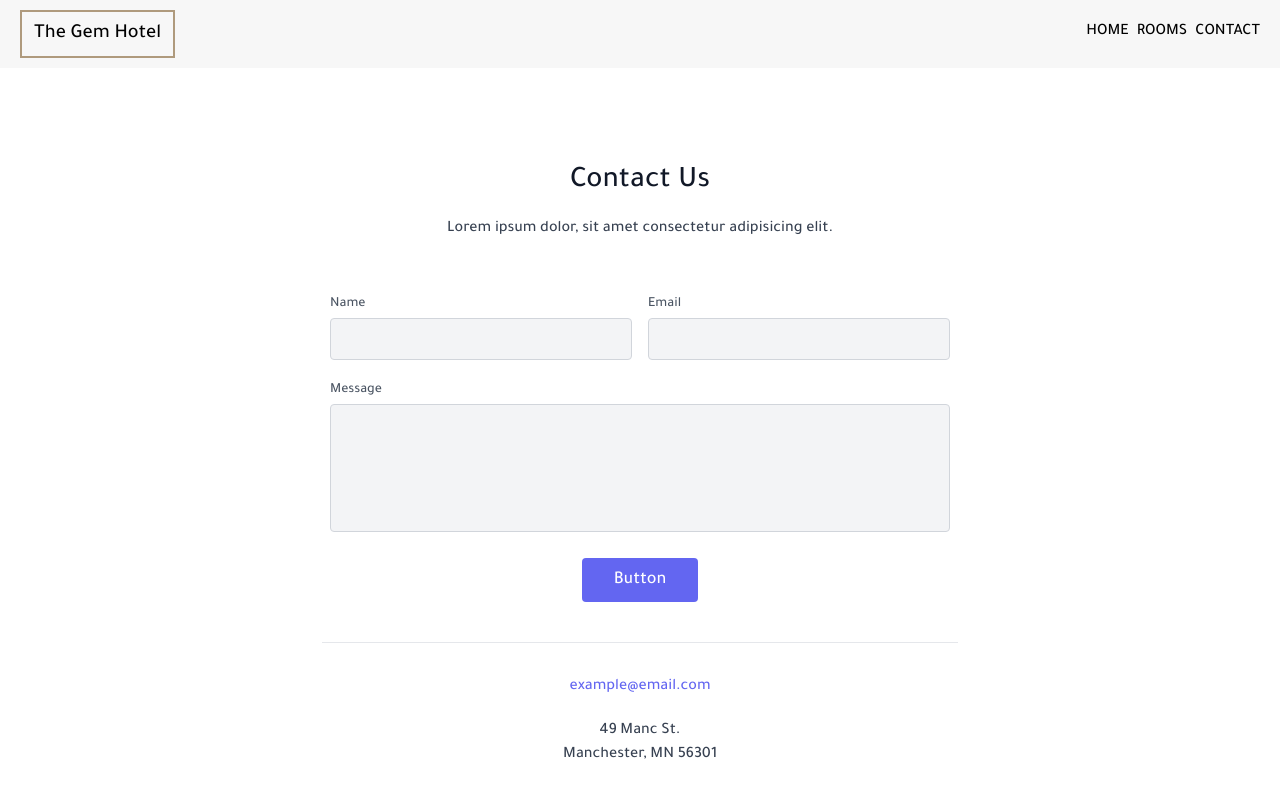
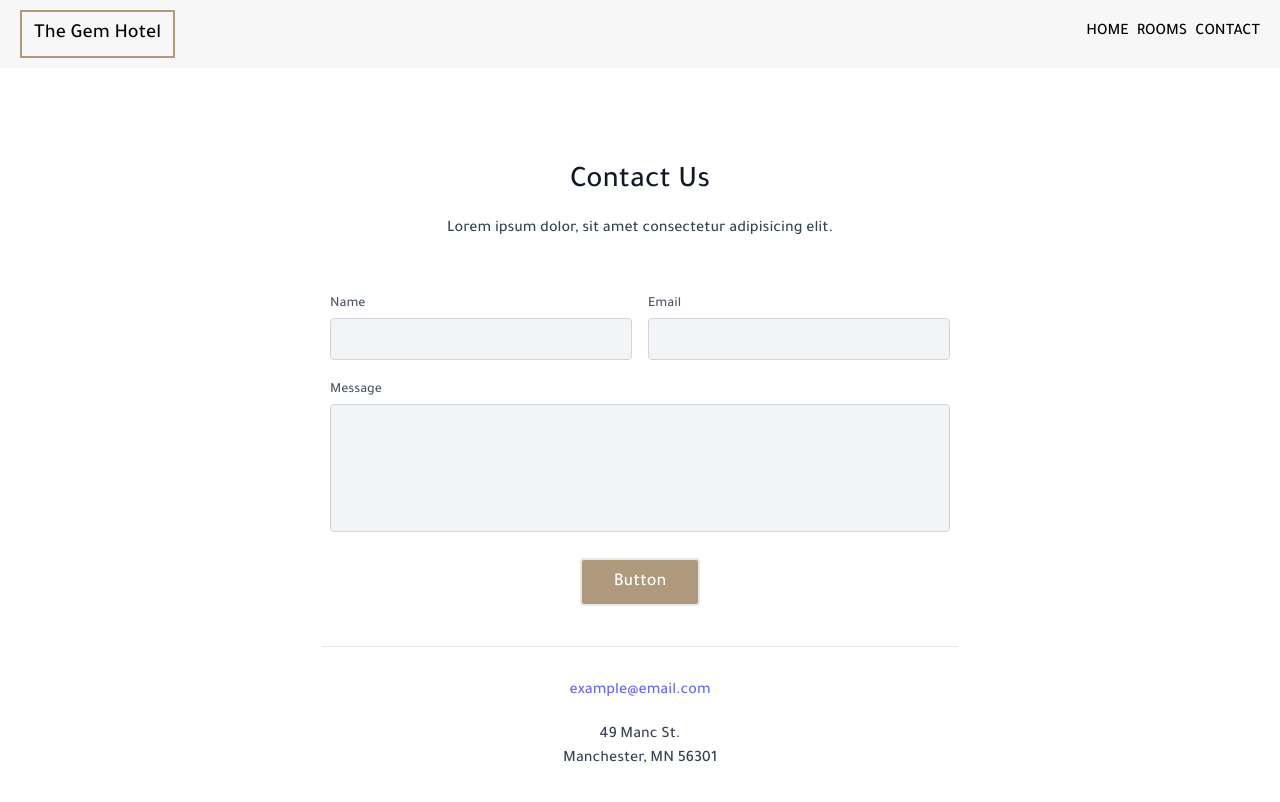
Before and after one commit to K-Othman/The-Gem-Hotel, a React (Vite) app: page /contact in a window 1280 px wide. Shown: the top 802 px of the page. Built offline with nearby package versions, Linux system fonts and the light colour scheme.

Commit message:
styled the send button

```diff
--- a/src/pages/Contact/Contact.tsx
+++ b/src/pages/Contact/Contact.tsx
@@ -64,7 +64,7 @@ export default function App() {
                 </div>
               </div>
               <div className="p-2 w-full">
-                <button className="flex mx-auto text-white bg-indigo-500 border-0 py-2 px-8 focus:outline-none hover:bg-indigo-600 rounded text-lg">
+                <button className="flex mx-auto text-white bg-secondary-color border-[2px] hover:border-secondary-color hover:bg-main-color hover:text-black py-2 px-8 focus:outline-none transition rounded text-lg">
                   Button
                 </button>
               </div>
```
